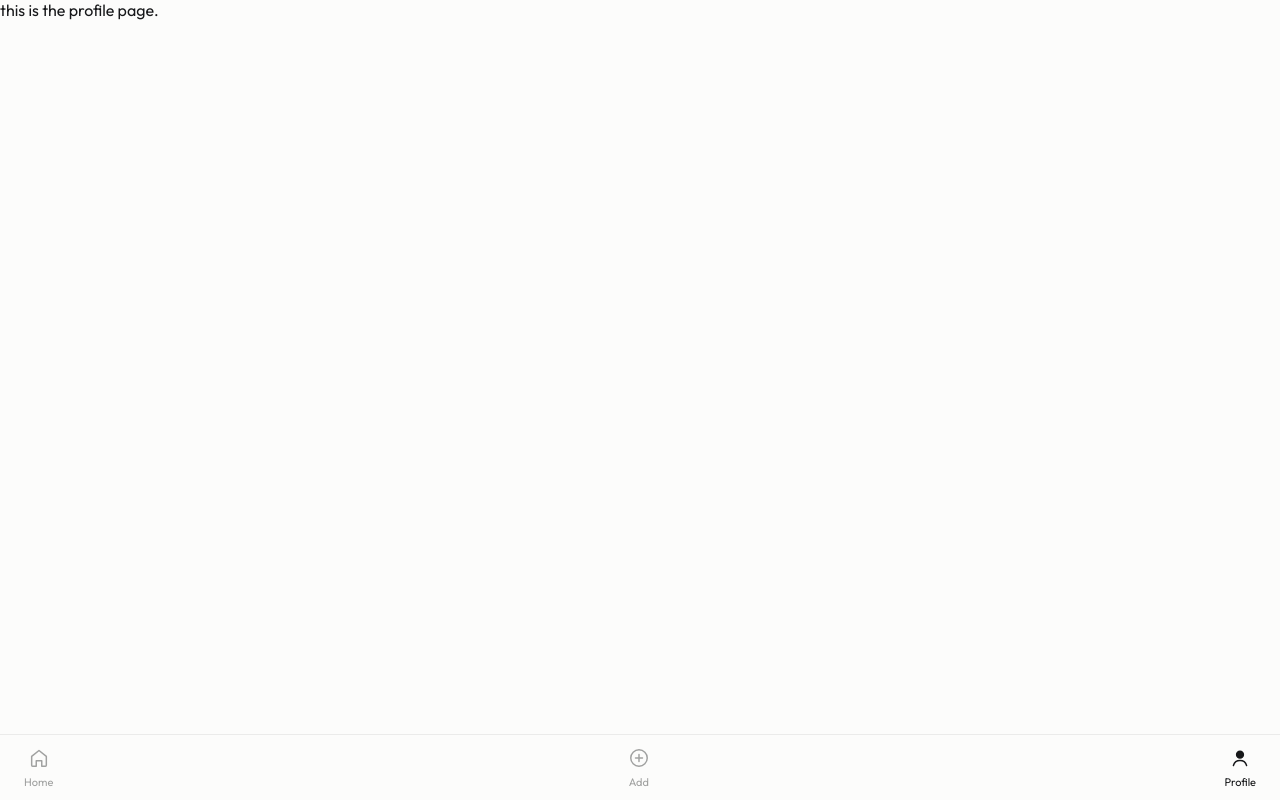
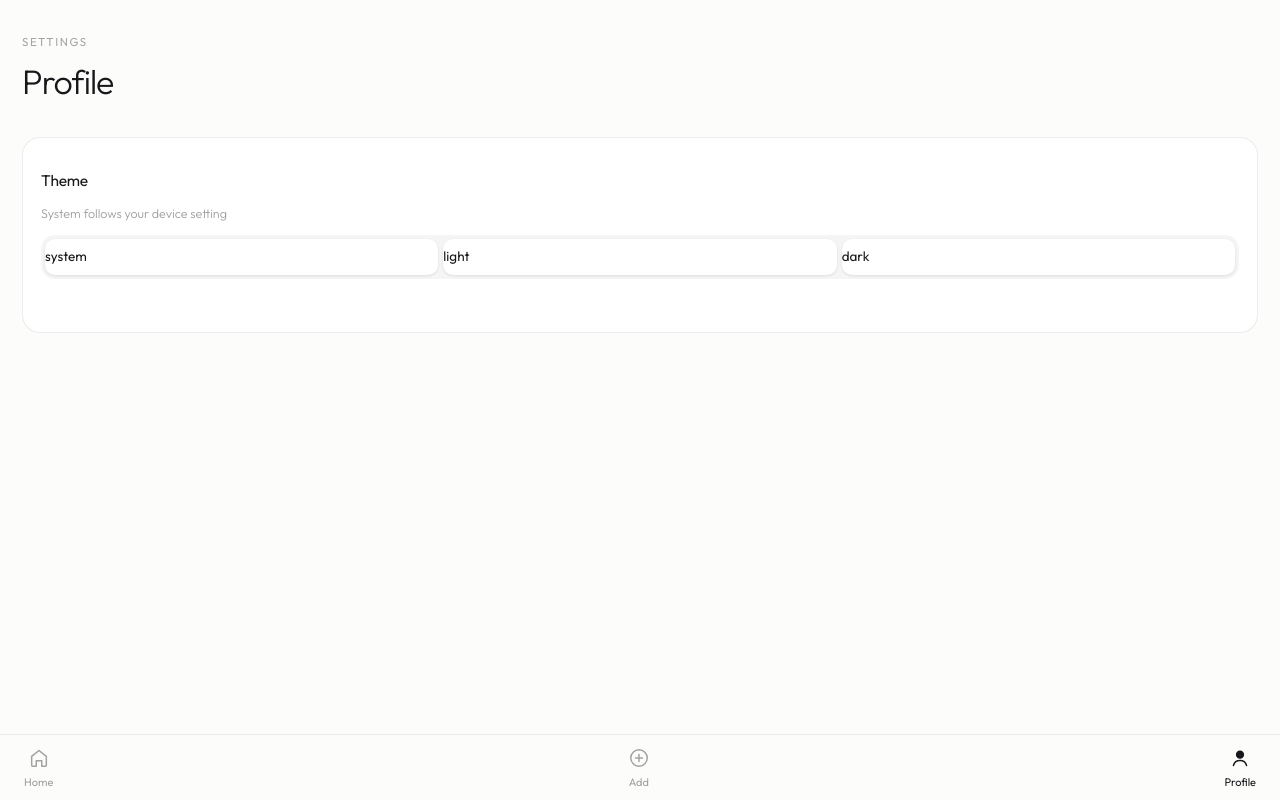
Before and after one commit to lmohade3l/streaks, a Next.js app: page /profile in a window 1280 px wide. Built offline with nearby package versions, Linux system fonts and the light colour scheme.

Commit message:
wip: profile page

```diff
--- /dev/null
+++ b/app/profile/Profile.module.css
@@ -0,0 +1,83 @@
+.screen {
+    position: relative;
+    height: 100dvh;
+    display: flex;
+    flex-direction: column;
+    overflow: hidden;
+    background: var(--surface);
+}
+
+.scroll {
+    flex: 1;
+    overflow-y: auto;
+    -webkit-overflow-scrolling: touch;
+    /* Bottom inset clears the floating CTA. */
+    padding: var(--gutter) var(--gutter) calc(124px + env(safe-area-inset-bottom));
+}
+
+.title {
+    font-size: 11.5px;
+    font-weight: 400;
+    /* font-weight: 400 11.5px / 1 Outfit, sans-serif; */
+    letter-spacing: 0.14em;
+    text-transform: uppercase;
+    color: rgba(23, 24, 26, 0.38);
+}
+
+.subTitle {
+    font-size: 34px;
+    font-weight: 300;
+    /* font-size: 300 34px / 1.1 Outfit, sans-serif; */
+    letter-spacing: -0.03em;
+    margin-top: 8px;
+    color: rgb(23, 24, 26);
+}
+
+.itemsContainer {
+    margin-top: 30px;
+    background: rgb(255, 255, 255);
+    border: 1px solid rgba(23, 24, 26, 0.08);
+    border-radius: 18px;
+    overflow: hidden;
+}
+
+.itemBox {
+    padding: 17px 18px 18px;
+}
+
+.themeOptionsContainer {
+    display: flex;
+    gap: 5px;
+    background: rgba(23, 24, 26, 0.043);
+    padding: 4px;
+    border-radius: 14px;
+    margin-top: 14px;
+}
+
+.itemLabel {
+    font: 400 15.5px / 1.2 Outfit, sans-serif;
+    letter-spacing: -0.015em;
+    color: rgb(23, 24, 26);
+}
+
+.itemSupport {
+    font: 300 12.5px / 1.35 Outfit, sans-serif;
+    color: rgba(23, 24, 26, 0.42);
+    margin-top: 5px;
+}
+
+.themeOption {
+    flex: 1 1 0%;
+    border-width: medium;
+    border-style: none;
+    border-color: currentcolor;
+    border-image: none;
+    border-radius: 10px;
+    padding: 11px 0px;
+    background: rgb(255, 255, 255);
+    color: rgb(23, 24, 26);
+    font: 400 13.5px / 1 Outfit, sans-serif;
+    cursor: pointer;
+    box-shadow: rgba(23, 24, 26, 0.1) 0px 1px 3px;
+    transition: background 0.2s, color 0.2s;
+}
--- a/app/profile/page.tsx
+++ b/app/profile/page.tsx
@@ -1,5 +1,33 @@
+import { THEME_OPTIONS } from '@/lib/theme'
+import s from './Profile.module.css'
+
 export default function Profile() {
     return (
-        <div>this is the profile page.</div>
+        <main className={s.screen}>
+            <div className={s.scroll}>
+                <div>
+                    <p className={s.title}>Settings</p>
+                    <p className={s.subTitle}>Profile</p>
+                </div>
+
+                <div className={s.itemsContainer}>
+                    {/* theme */}
+                    <div className={s.itemBox}>
+                        <p className={s.itemLabel}>Theme</p>
+                        <p className={s.itemSupport}>System follows your device setting</p>
+                        <div className={s.themeOptionsContainer}>
+                            {THEME_OPTIONS?.map((o) => (
+                                <div key={o} className={s.themeOption}>{o}</div>
+                            ))}
+                        </div>
+                    </div>
+
+                    {/* end of the day */}
+                    <div className={s.itemBox}>
+
+                    </div>
+                </div>
+            </div>
+        </main>
     )
 }
--- a/lib/theme.ts
+++ b/lib/theme.ts
@@ -1,6 +1,6 @@
 type THEME = 'system' | 'light' | 'dark'
-
 const THEME_KEY = 'streaks.theme'
+export const THEME_OPTIONS: THEME[] = ['system', 'light', 'dark']
 
 export function readTheme() {
     const savedTheme = localStorage.getItem(THEME_KEY)
```
